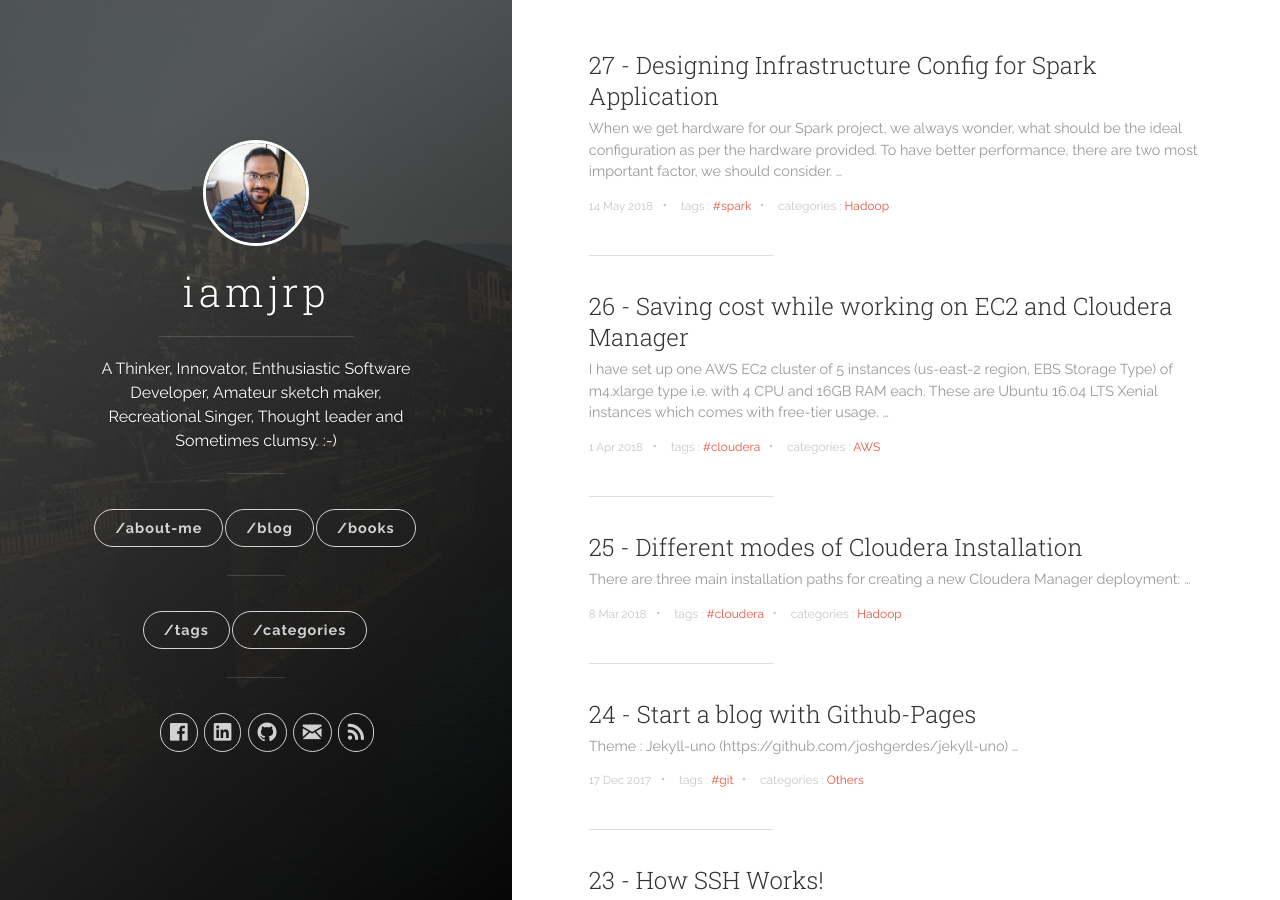
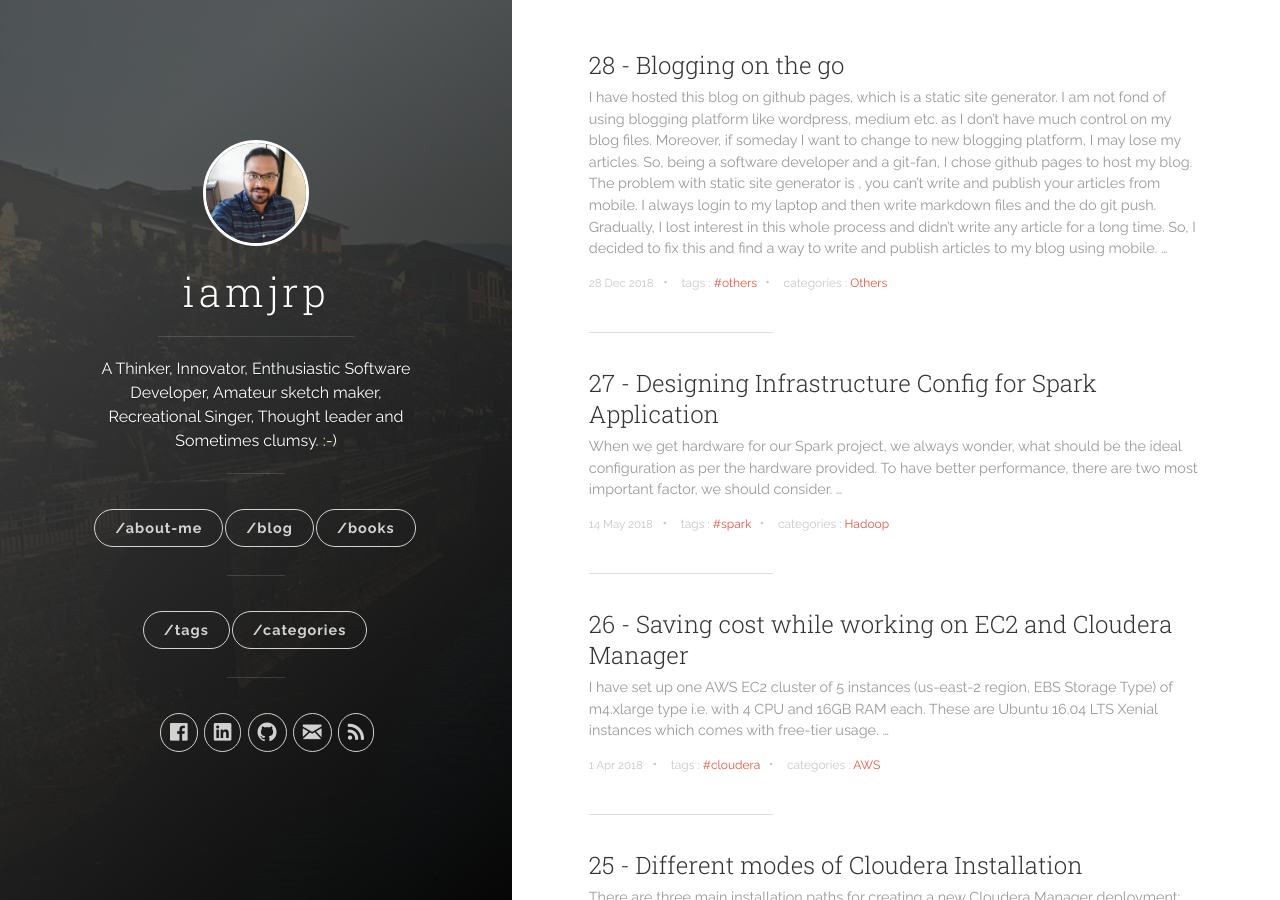
Before and after one commit to jrphub/jrphub.github.io, a Jekyll site: the page built from index.html, in a window 1280 px wide and 900 px high. Built offline with Jekyll 4.4.1, drawn with Linux system fonts in a browser that asks for light colours; nearby versions of some CDN libraries; a script that is not in the unit is left out; the list of posts is cut into pages by our own code; some of the changed text lies outside the part shown.

Commit message:
blogging on the go

```diff
--- /dev/null
+++ b/_posts/2019-12-28-Blogging-on-the-go.markdown
@@ -0,0 +1,20 @@
+---
+title:  "28 - Blogging on the go"
+date:   2018-12-28 11:30:23
+categories: [Others]
+tags: [others]
+---
+
+I have hosted this blog on github pages, which is a static site generator. I am not fond of using blogging platform like wordpress, medium etc. as I don't have much control on my blog files. Moreover, if someday I want to change to new blogging platform, I may lose my articles. So, being a software developer and a git-fan, I chose github pages to host my blog. The problem with static site generator is , you can't write and publish your articles from mobile. I always login to my laptop and then write markdown files and the do git push.
+Gradually, I lost interest in this whole process and didn't write any article for a long time. So, I decided to fix this and find a way to write and publish articles to my blog using mobile.
+
+Here is the approach, I followed on my android mobile.
+
+Step 1 - install MGit from playstore
+Step 2 - clone your repository to MGit
+Step 3 - Install markdown editor (I am using JotterPad)
+Step 4 - Navigate to _posts directory in your github pages local repo
+Step 5 - Create markdown file and write
+Step 6 - go to MGit and commit-push your new file
+
+Done :)
```
Also changed, not shown: _posts/2018-03-08-modes-cloudera-installation.markdown (line endings or trailing spaces).
